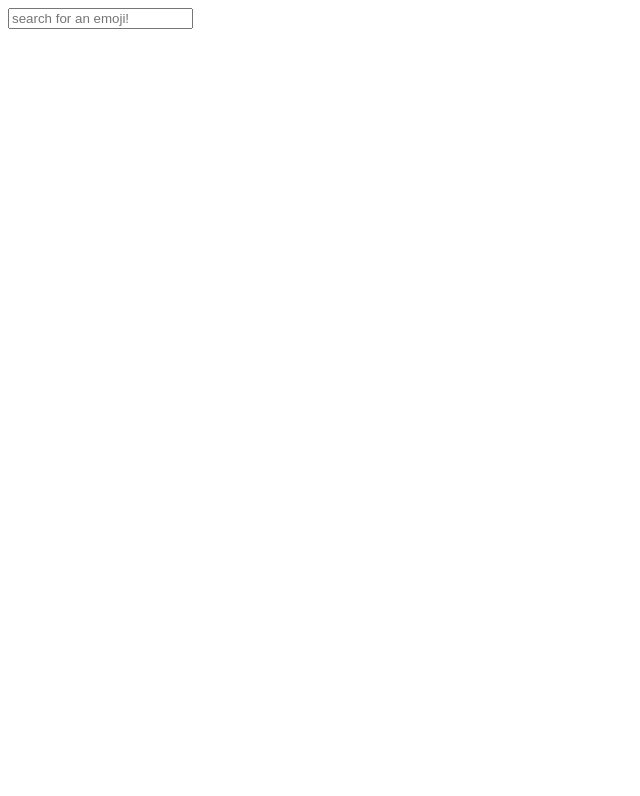
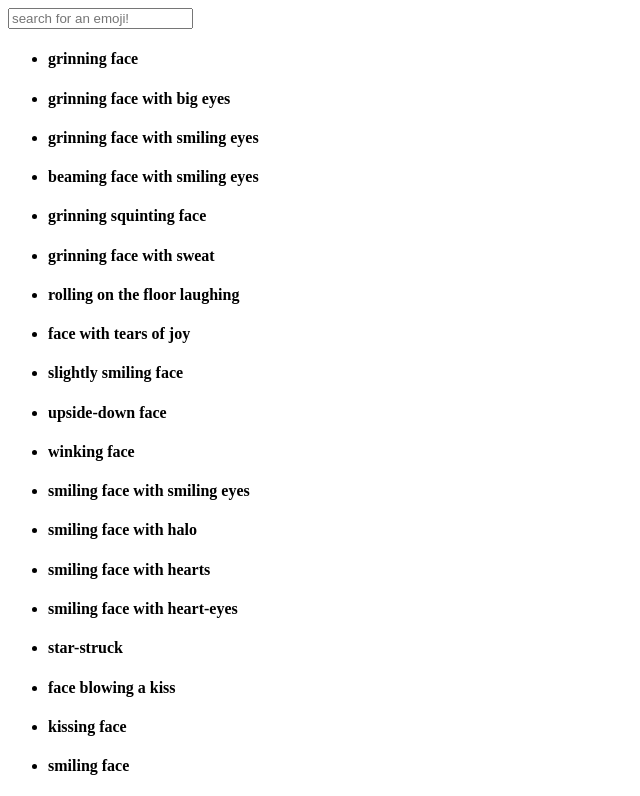
Before and after one commit to liliboxer/emoji-search, a React app: page / in a window 1280 px wide. Shown: the top 796 px of the page, without its empty margins (0-640 px from the left). Built offline with nearby package versions, Linux system fonts and the light colour scheme.

Commit message:
basically working. thanks Ryan!

```diff
--- a/src/components/App.js
+++ b/src/components/App.js
@@ -1,6 +1,6 @@
 import React from 'react';
-import Search from './Search';
+import EmojisContainer from './EmojisContainer';
 
 export default function App() {
-  return <Search />;
+  return <EmojisContainer />;
 }
--- a/src/components/Emoji.js
+++ b/src/components/Emoji.js
@@ -3,10 +3,10 @@ import PropTypes from 'prop-types';
 
 function Emoji({ symbol, name }) {
   return (
-    <>
+    <section>
+      <h4>{name}</h4>
       <p>{symbol}</p>
-      <h4>{name}</h4>
-    </>
+    </section>
   );
 }
 
--- a/src/components/Emojis.js
+++ b/src/components/Emojis.js
@@ -3,18 +3,18 @@ import PropTypes from 'prop-types';
 import Emoji from './Emoji';
 
 function Emojis({ emojis }) {
-  const emojiList = emojis.map(emoji => (
+  const emojisElement = emojis.map(emoji => (
     <li key={emoji.codes}>
       <Emoji
+        name={emoji.name}
         symbol={emoji.symbol}
-        name={emoji.name}
       />
     </li>
   ));
 
   return (
     <>
-      <ul>{emojiList}</ul>
+      <ul>{emojisElement}</ul>
     </>
   );
 }
--- /dev/null
+++ b/src/components/EmojisContainer.js
@@ -0,0 +1,24 @@
+import React, { Component } from 'react';
+import Search from './Search';
+import Emojis from './Emojis';
+import { emojiList } from '../services/emojiData';
+
+
+export default class EmojisContainer extends Component {
+  state = {
+    text: ''
+  }
+  // need to write function handleSearchUpdate, target.value thing
+  handleSearchUpdate = ({ target }) => {
+    this.setState({ text: target.value });
+  }
+
+  render() {
+    return (
+      <>
+        <Search text={this.state.text} handleSearchUpdate={this.handleSearchUpdate}/>
+        <Emojis emojis={emojiList.filter(emoji => emoji.name.includes(this.state.text))}/>
+      </>
+    );
+  }
+}
--- a/src/components/Search.js
+++ b/src/components/Search.js
@@ -8,8 +8,7 @@ function Search({ text, handleSearchUpdate }) {
         type="text"
         value={text}
         onChange={handleSearchUpdate}
-        placeholder="search for an emoji!"
-      >
+        placeholder="search for an emoji!">
       </input>
     </form>
   );
```
Also changed, not shown: src/services/emojiData.js.
